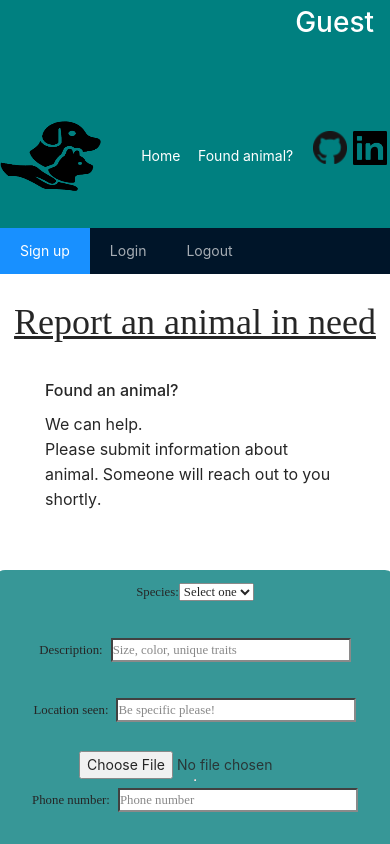
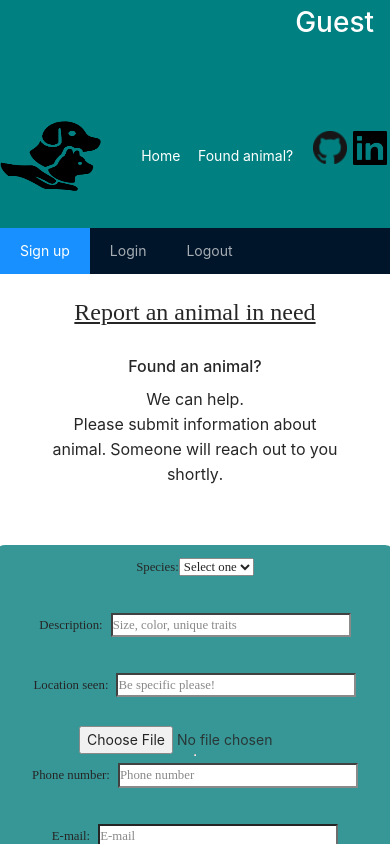
Before and after one commit to cassichan/animal-rescue-frontend, a React (Create React App) app: page /found-a-pet in a window 390 px wide. Shown: the top 844 px of the page. Built offline with nearby package versions, Linux system fonts and the light colour scheme; no server answers; a web font is replaced by a local one.

Commit message:
style: center add pet text and decrease font size on small screens

```diff
--- a/src/Styles/AddPet.css
+++ b/src/Styles/AddPet.css
@@ -93,9 +93,13 @@
 }
 
 @media only screen and (max-width: 750px) {
+  .add-pet-title {
+    font-size: 1.5rem;
+  }
   .add-pet-page-container {
     display: flex;
     flex-direction: column;
     align-items: center;
+    text-align: center;
   }
 }
--- a/src/components/AddPetComponents/AddPet.jsx
+++ b/src/components/AddPetComponents/AddPet.jsx
@@ -78,7 +78,7 @@ export default function AddPet() {
   return (
     <>
       <section className="add-pet-header-container">
-        <h1>
+        <h1 className="add-pet-title">
           <u>Report an animal in need</u>
         </h1>
       </section>
```
